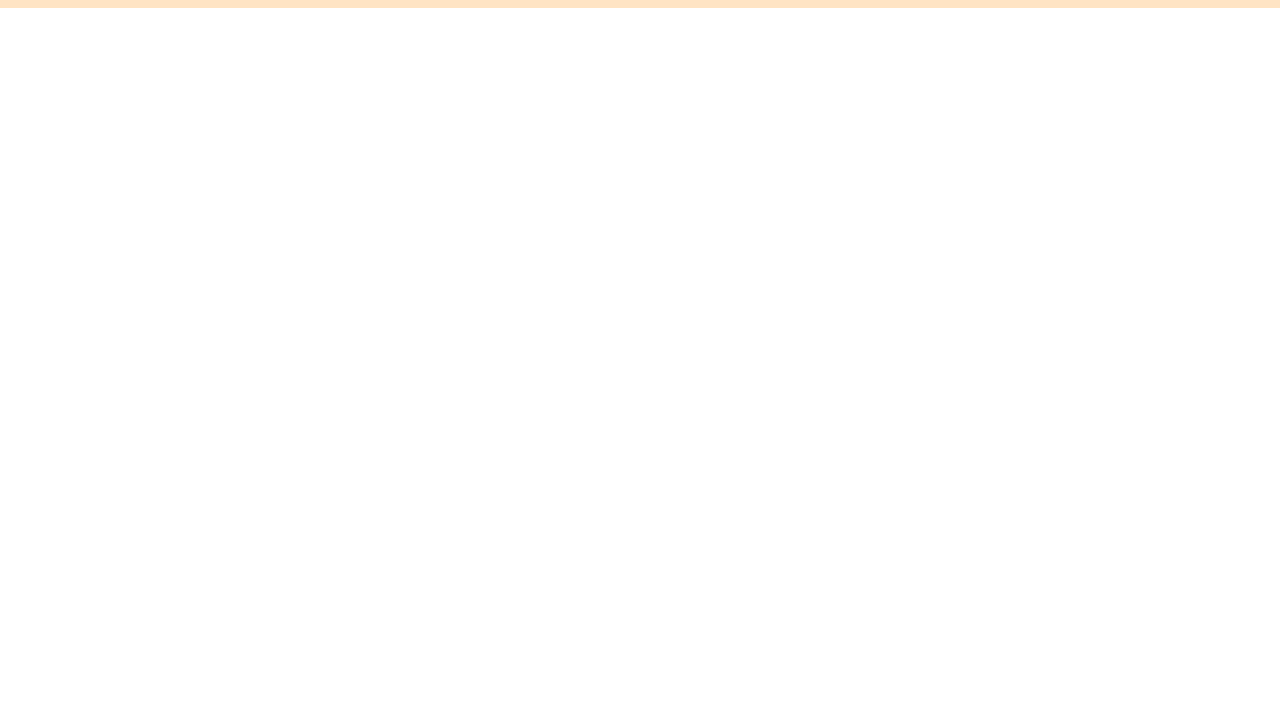
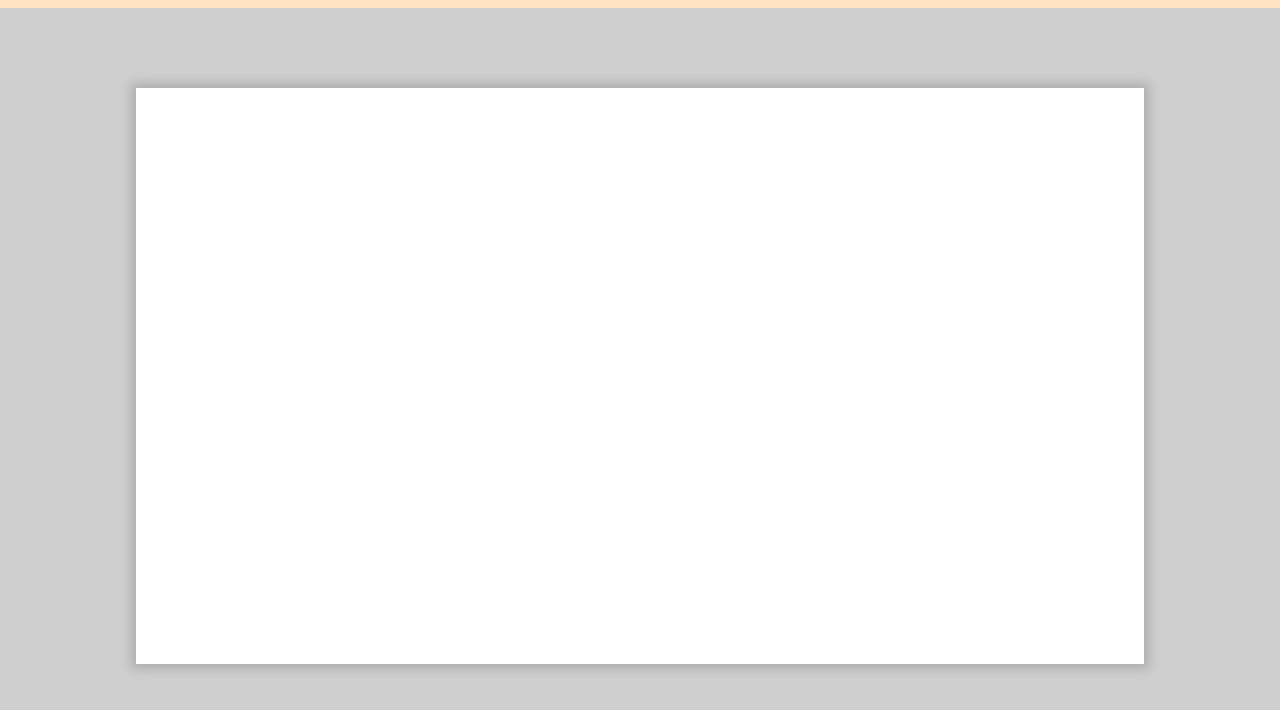
Before and after one commit to hardikjumnani/business-card-maker, a plain HTML site: page index.html in a window 1280 px wide. Shown: the part 64-774 px from the top of the page. Drawn offline with Linux system fonts and the light colour scheme.

Commit message:
add style.css: Edit board

```diff
--- a/style.css
+++ b/style.css
@@ -109,3 +109,25 @@ select {
 .slider {
     width: 5rem;
 }
+
+/* Edit Board */
+.edit-board {
+    background-color: rgb(207, 207, 207);
+    width: 100vw;
+    height: 91.5vh;
+}
+
+.business-card {
+    background-color: #fff;
+    width: 10.5in;
+    height: 6in;
+    margin: auto;
+    position: relative;
+    top: 5rem;
+    box-shadow: 0px 0px 10px 5px rgb(174, 174, 174);
+}
+
+#business-card {
+    width: 100%;
+    height: 100%;
+}
```
Also changed, not shown: index.html (+2 -0 lines).
